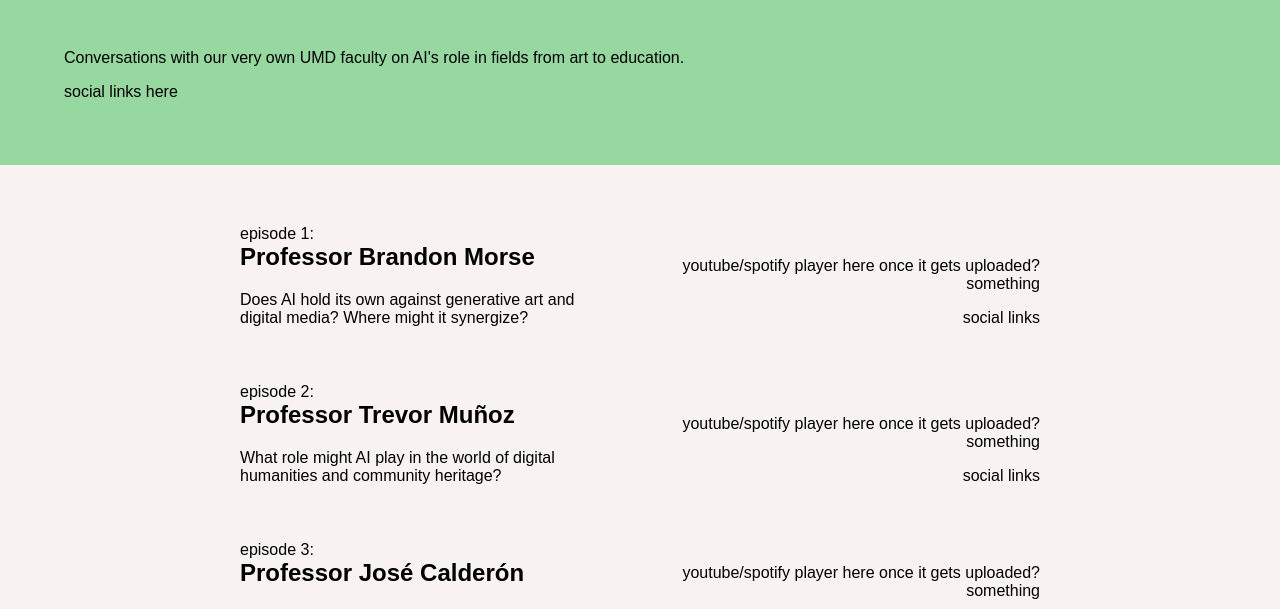
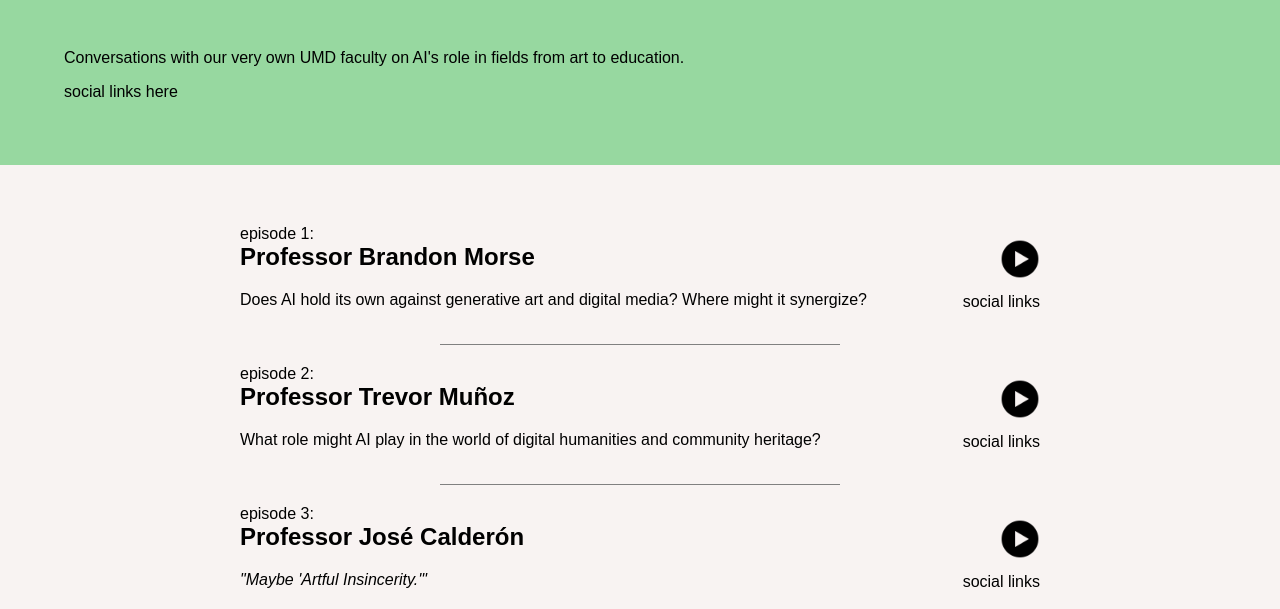
Before and after one commit to Joanne-Lee20/HDCC, a Flask app: page /podcasts in a window 1280 px wide. Shown: the part 1991-2600 px from the top of the page. Run offline with Flask 3, Linux system fonts and the light colour scheme.

Commit message:
podcast youtube embed

```diff
--- a/app.py
+++ b/app.py
@@ -20,27 +20,38 @@
 
 podcasts_content = [
     ("Professor Brandon Morse",
-        "Does AI hold its own against generative art and digital media? Where might it synergize?"),
+        "Does AI hold its own against generative art and digital media? Where might it synergize?",
+        "dQw4w9WgXcQ"),
     ("Professor Trevor Muñoz",
-        "What role might AI play in the world of digital humanities and community heritage?"),
+        "What role might AI play in the world of digital humanities and community heritage?",
+        "dQw4w9WgXcQ"),
     ("Professor José Calderón",
-        "<i>\"Maybe 'Artful Insincerity.'\"</i>"),
+        "<i>\"Maybe 'Artful Insincerity.'\"</i>",
+        "dQw4w9WgXcQ"),
     ("Dr. Hal Daumé & Dr. Katie Shilton",
-        "description"),
+        "description",
+        "dQw4w9WgXcQ"),
     ("Dr. John Horty",
-        "description"),
+        "description",
+        "dQw4w9WgXcQ"),
     ("Dr. Dan Greene",
-        "description"),
+        "description",
+        "dQw4w9WgXcQ"),
     ("Dr. Marisa Parham",
-        "description"),
+        "description",
+        "dQw4w9WgXcQ"),
     ("Dr. Jing Liu",
-        "description"),
+        "description",
+        "dQw4w9WgXcQ"),
     ("Professor Irina Muresanu",
-        "description"),
+        "description",
+        "dQw4w9WgXcQ"),
+    ("Dr. Furong Huang",
+        "description",
+        "dQw4w9WgXcQ"),
     ("Dr. Sheena Erete",
-        "description"),
-    ("Dr. Furong Huang",
-        "description"),
+        "<i>Coming soon...</i>",
+        "dQw4w9WgXcQ"),
 ]
 @app.route('/podcasts')
 def podcasts():
--- a/static/css/podcasts.css
+++ b/static/css/podcasts.css
@@ -28,11 +28,47 @@
   align-items: center;
   padding: 20px 0;
   gap: 40px;
+  background: linear-gradient(gray, gray) bottom no-repeat;
+  background-size: 50% 1px;
+}
+section.row button {
+  all: unset;
+  margin-bottom: 10px;
+}
+section.row button img {
+  width: 40px;
+}
+section.row:last-child {
+  background: none;
 }
 section.row .preview {
   text-align: right;
   max-width: 50%;
+  display: flex;
+  flex-direction: column;
+  align-items: flex-end;
 }
 section.row .info {
   flex: 1;
 }
+
+#ytcontainer {
+  position: absolute;
+  bottom: 20px;
+  right: 20px;
+  padding: 0 10px 10px;
+  background: white;
+  box-shadow: 0 0 10px gray;
+  display: none;
+}
+#ytcontainer div {
+  display: flex;
+  line-height: 1;
+}
+#ytcontainer span#spacer {
+  flex: 1;
+}
+#ytcontainer span#close {
+padding: 10px 5px;
+cursor: pointer;
+}
--- a/templates/podcasts.html
+++ b/templates/podcasts.html
@@ -15,7 +15,7 @@
   </span>
 </div>
 
-
+<div>
   {% for episode in episodes %}
   <section class="row">
     <div class="info">
@@ -24,14 +24,39 @@
       <p>{{ episode[1]|safe }}</p>
     </div>
     <div class="preview">
-    <p>
-      youtube/spotify player here once it gets uploaded? something
-    </p>
+      <button data-youtube="{{ episode[2] }}">
+        <img src="{{ url_for('static', filename='media/play-50.png') }}" alt="Play" />
+      </button>
       <span>
         social links
       </span>
     </div>
   </section>
   {% endfor %}
+</div>
+
+<div id="ytcontainer">
+  <div>
+    <span id="spacer"> </span>
+    <span id="close">
+      X
+    </span>
+  </div>
+  <iframe id="ytplayer" type="text/html" width="320" height="180" src="https://www.youtube.com/embed/M7lc1UVf-VE"
+    frameborder="0"></iframe>
+</div>
+
+<script>
+  document.querySelector("#close").addEventListener("click", e => {
+    document.querySelector("#ytcontainer").style.display = "none";
+  });
+  document.querySelectorAll("div.preview button").forEach(button => {
+    button.addEventListener("click", e => {
+      document.querySelector("#ytplayer").src = `https://www.youtube.com/embed/${button.dataset.youtube}`;
+      document.querySelector("#ytplayer").autoplay = 1;
+      document.querySelector("#ytcontainer").style.display = "block";
+    });
+  });
+</script>
 
 {% endblock %}
```
Also changed, not shown: static/media/play-50.png (added). Lines whose indentation alone changed are shown as unchanged.
